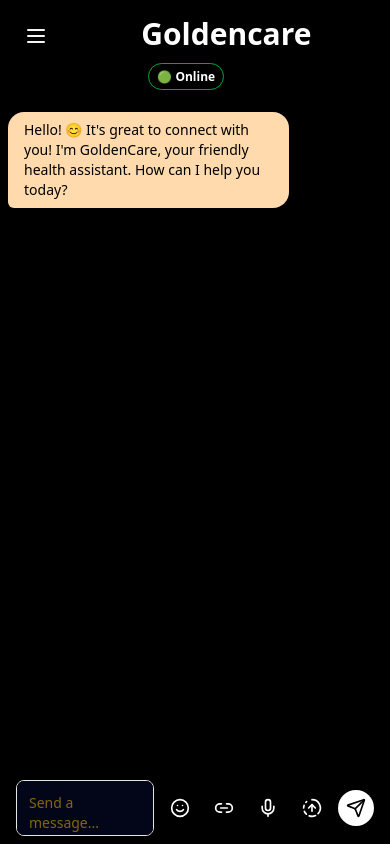
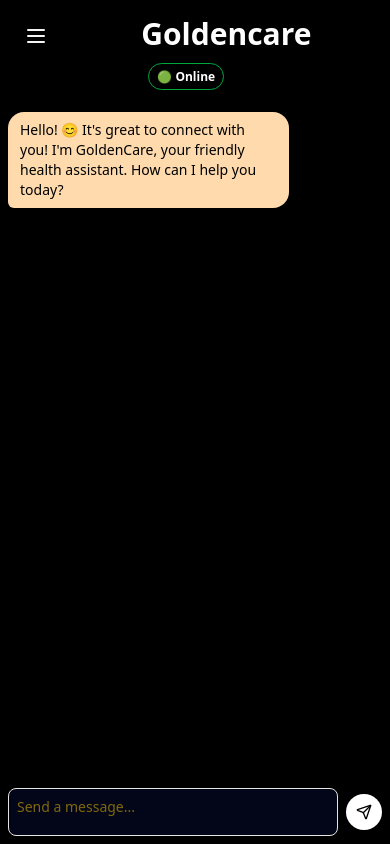
Before and after one commit to jayesh-verma-code/Project-N, a Next.js app: page /goldencare/chat in a window 390 px wide. Built offline with nearby package versions, Linux system fonts and the light colour scheme.

Commit message:
fix:responsiveness to goldencare chat

```diff
--- a/app/goldencare/chat/page.tsx
+++ b/app/goldencare/chat/page.tsx
@@ -293,31 +293,33 @@ export default function GoldencareLandingPage() {
           </div>
         </section>
 
-        {/* Input area fixed at the bottom */}
-        <div className={`flex items-center justify-center px-4 py-2 bg-black shadow-md fixed bottom-0 left-0 w-full lg:px-8 gap-2 z-10 ${sidebarOpen ? 'lg:pl-64' : ''} ${sidebarDrawerOpen ? 'blur-xs' : ''}`}>
+        {/* Input area fixed at the bottom - IMPROVED FOR MOBILE */}
+        <div className={`flex items-center justify-between px-2 py-2 bg-black shadow-md fixed bottom-0 left-0 right-0 w-full z-10 ${sidebarOpen ? 'lg:pl-52' : ''} ${sidebarDrawerOpen ? 'blur-xs' : ''}`}>
+          <div className="flex items-center justify-between w-full gap-2 max-w-6xl mx-auto">
             <textarea
               value={input}
               onChange={(e) => setInput(e.target.value)}
               onKeyDown={handleKeyDown}
               placeholder="Send a message..."
-            className="h-14 p-3 text-yellow-400 bg-slate-950 text-sm rounded-md shadow-sm resize-none overflow-y-auto w-[80%] outline-none border"
+              className="h-12 md:h-14 p-2 md:p-3 text-yellow-400 bg-slate-950 text-sm rounded-md shadow-sm resize-none overflow-y-auto flex-grow outline-none border"
             />
-          <div className="flex items-center right-[8.5%] gap-2">
-            <Button size="icon" variant="ghost" className="text-white">
+            <div className="flex items-center gap-1 md:gap-2">
+              <Button size="icon" variant="ghost" className="text-white hidden sm:flex">
                 <Smile className="size-5" />
               </Button>
-            <Button size="icon" variant="ghost" className="text-white">
+              <Button size="icon" variant="ghost" className="text-white hidden sm:flex">
                 <Link2 className="size-5" />
               </Button>
-            <Button size="icon" variant="ghost" className="text-white">
+              <Button size="icon" variant="ghost" className="text-white hidden md:flex">
                 <Mic className="size-5" />
               </Button>
-            <Button size="icon" variant="ghost" className="text-white">
+              <Button size="icon" variant="ghost" className="text-white hidden md:flex">
                 <CircleFadingArrowUp className='size-5' />
               </Button>
-            <Button onClick={handleSend} size="icon" variant="ghost" className="text-black bg-white rounded-full cursor-pointer">
-              <Send className="size-5" />
+              <Button onClick={handleSend} size="icon" variant="ghost" className="text-black bg-white rounded-full cursor-pointer p-1 md:p-2">
+                <Send className="size-4 md:size-5" />
               </Button>
+            </div>
           </div>
         </div>
       </div>
@@ -327,8 +329,8 @@ export default function GoldencareLandingPage() {
 
 function UserBubble({ children }: { children: React.ReactNode }) {
   return (
-    <div className="ml-auto flex max-w-[75%] items-end gap-2">
-      <div className="rounded-2xl rounded-br-sm bg-[#BB891B] px-4 py-2 text-sm text-amber-100 shadow">
+    <div className="ml-auto flex max-w-[75%] md:max-w-[70%] items-end gap-2">
+      <div className="rounded-2xl rounded-br-sm bg-[#BB891B] px-3 py-2 text-sm text-amber-100 shadow">
         {children}
       </div>
     </div>
@@ -337,8 +339,8 @@ function UserBubble({ children }: { children: React.ReactNode }) {
 
 function BotBubble({ children }: { children: React.ReactNode }) {
   return (
-    <div className="mr-auto flex max-w-[75%] items-end gap-2">
-      <div className="rounded-2xl rounded-bl-sm bg-[#FEDAAD] text-black px-4 py-2 text-sm shadow">
+    <div className="mr-auto flex max-w-[75%] md:max-w-[70%] items-end gap-2">
+      <div className="rounded-2xl rounded-bl-sm bg-[#FEDAAD] text-black px-3 py-2 text-sm shadow">
         {children}
       </div>
     </div>
@@ -347,7 +349,7 @@ function BotBubble({ children }: { children: React.ReactNode }) {
 
 function LoadingBubble() {
   return (
-    <div className="mr-auto flex max-w-[75%] items-end gap-2">
+    <div className="mr-auto flex max-w-[75%] md:max-w-[70%] items-end gap-2">
       <div className="rounded-2xl rounded-bl-sm bg-[#FEDAAD] text-black px-4 py-2 text-sm shadow flex items-center gap-1">
         <div className="w-1 h-2 rounded-full bg-black animate-bounce [animation-delay:0s]" />
         <div className="w-1 h-2 rounded-full bg-black animate-bounce [animation-delay:0.2s]" />
```
Lines whose indentation alone changed are shown as unchanged.
